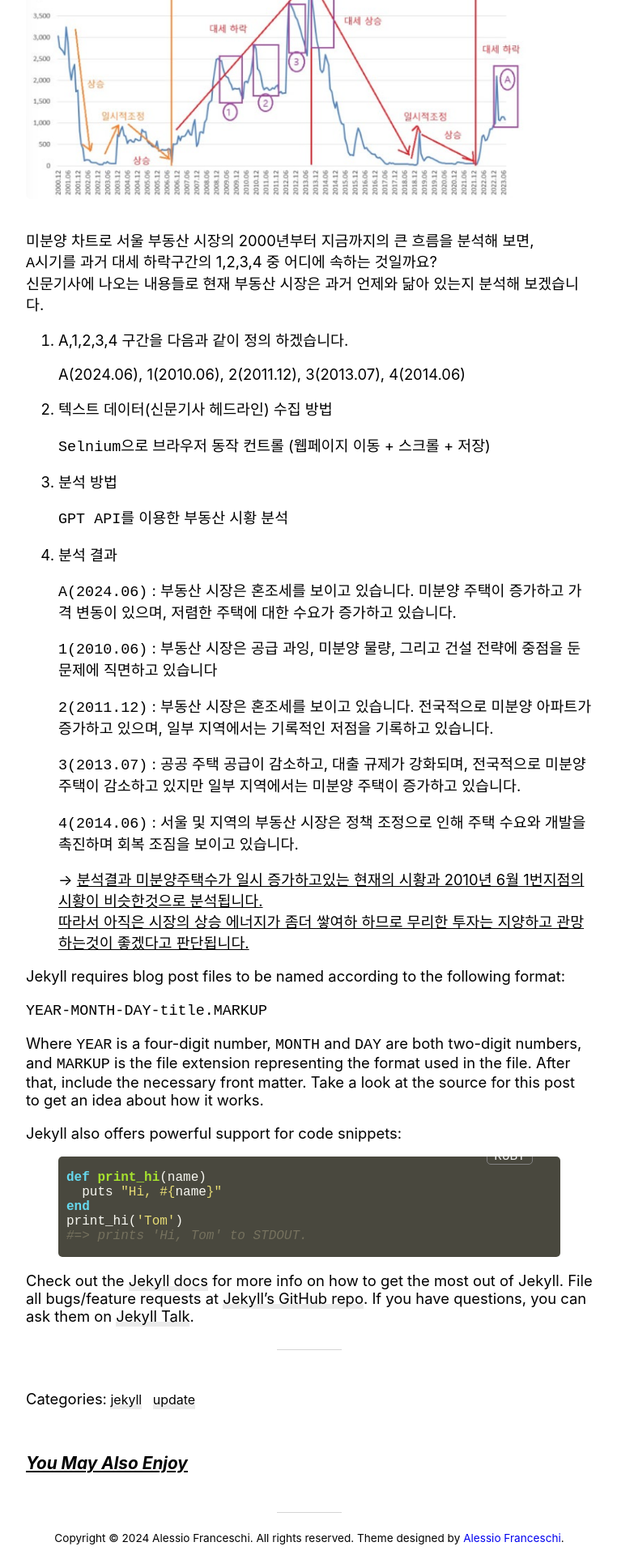
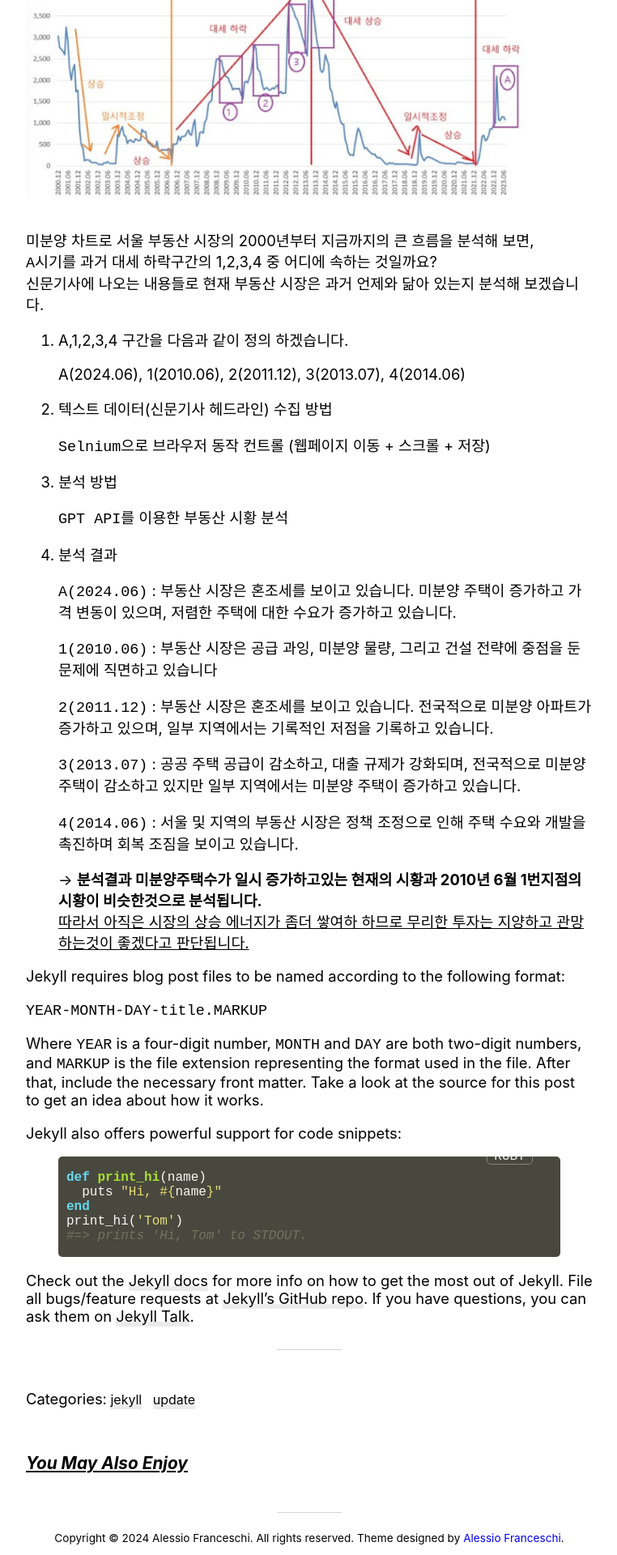
Before and after one commit to Timeleeh/skkufinal.github.io, a Jekyll site: the page built from _posts/2024-06-18-미분양 주택수와 주택가격 상관관계.md, in a window 1280 px wide. Shown: the part 1453-3373 px from the top of the page at 81% size, without its empty margins (258-1020 px from the left). Built offline with Jekyll 4.4.1, drawn with Linux system fonts in a browser that asks for light colours; nearby versions of some CDN libraries; comment, search, counter and statistics services are not loaded.

```diff
--- a/_posts/2024-06-18-미분양 주택수와 주택가격 상관관계.md
+++ b/_posts/2024-06-18-미분양 주택수와 주택가격 상관관계.md
@@ -66,7 +66,7 @@ categories: jekyll update
 
    `4(2014.06)` : 서울 및 지역의 부동산 시장은 정책 조정으로 인해 주택 수요와 개발을 촉진하며 회복 조짐을 보이고 있습니다.
 
-   → <u>분석결과 미분양주택수가 일시 증가하고있는 현재의 시황과 2010년 6월 1번지점의 시황이 비슷한것으로 분석됩니다.</u><br>
+   → __분석결과 미분양주택수가 일시 증가하고있는 현재의 시황과 2010년 6월 1번지점의 시황이 비슷한것으로 분석됩니다.__<br>
      <u>따라서 아직은 시장의 상승 에너지가 좀더 쌓여하 하므로 무리한 투자는 지양하고 관망하는것이 좋겠다고 판단됩니다.</u>
 
 
```
